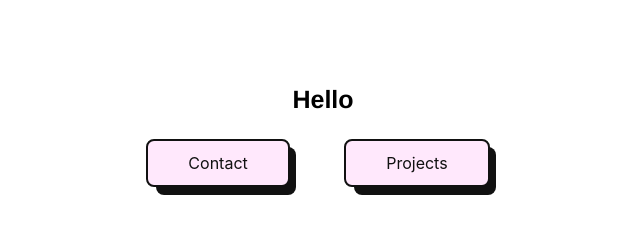
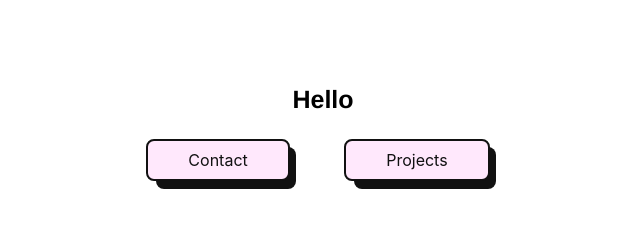
Before and after one commit to wallacecox/website, a plain HTML site: page index.html in a window 1280 px wide. Shown: the whole page, without its empty margins (317-957 px from the left). Drawn offline with Linux system fonts and the light colour scheme.

Commit message:
Button Size Update

```diff
--- a/style.css
+++ b/style.css
@@ -66,7 +66,7 @@ section{
     display: flex;
     font-family: Inter,sans-serif;
     font-size: 16px;
-    height: 48px;
+    height: 42px;
     justify-content: center;
     line-height: 24px;
     max-width: 100%;
@@ -84,7 +84,7 @@ section{
     border-radius: 8px;
     content: "";
     display: block;
-    height: 48px;
+    height: 42px;
     left: 0;
     width: 100%;
     position: absolute;
```
